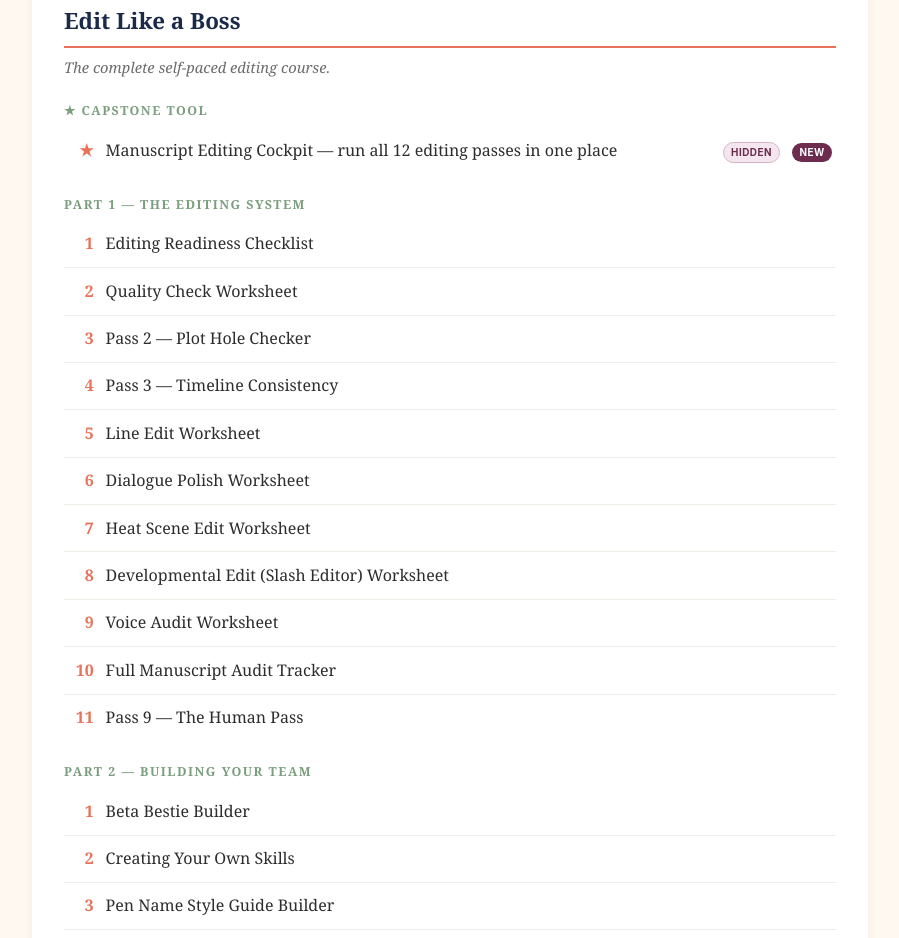
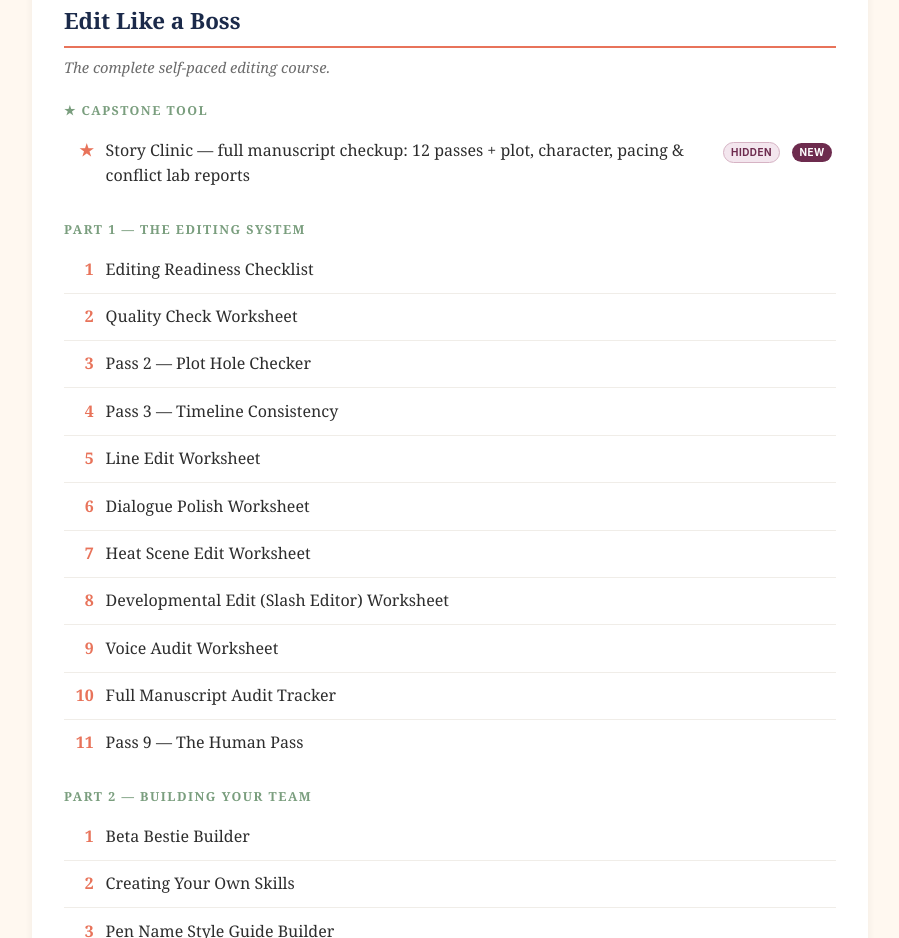
Before and after one commit to CPH-Jessica/tip-marketing-worksheets, a plain HTML site: page my-library.html in a window 1280 px wide. Shown: the part 3989-4927 px from the top of the page, without its empty margins (190-1089 px from the left). Drawn offline with Linux system fonts and the light colour scheme.

Commit message:
Rename Cockpit entry to Story Clinic in the master library
Co-Authored-By: Claude Fable 5 <noreply@anthropic.com>

```diff
--- a/my-library.html
+++ b/my-library.html
@@ -206,7 +206,7 @@ ol.lessons, ul.lessons { list-style: none; }
     <p class="section-note">The complete self-paced editing course.</p>
     <div class="part-label">★ Capstone Tool</div>
     <ul class="lessons">
-      <li><a href="edit-like-a-boss/manuscript-editing-cockpit.html"><span class="num">★</span><span class="title">Manuscript Editing Cockpit — run all 12 editing passes in one place</span> <span class="badge hidden">Hidden</span> <span class="badge new">New</span></a></li>
+      <li><a href="edit-like-a-boss/manuscript-editing-cockpit.html"><span class="num">★</span><span class="title">Story Clinic — full manuscript checkup: 12 passes + plot, character, pacing &amp; conflict lab reports</span> <span class="badge hidden">Hidden</span> <span class="badge new">New</span></a></li>
     </ul>
     <div class="part-label">Part 1 — The Editing System</div>
     <ol class="lessons">
```
